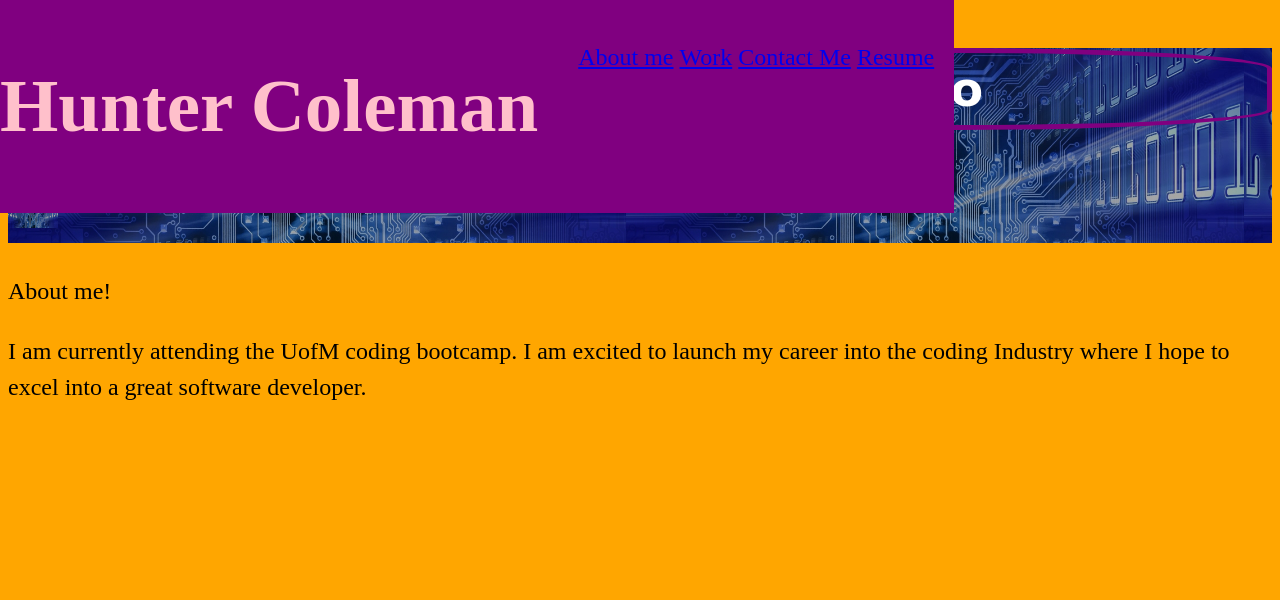
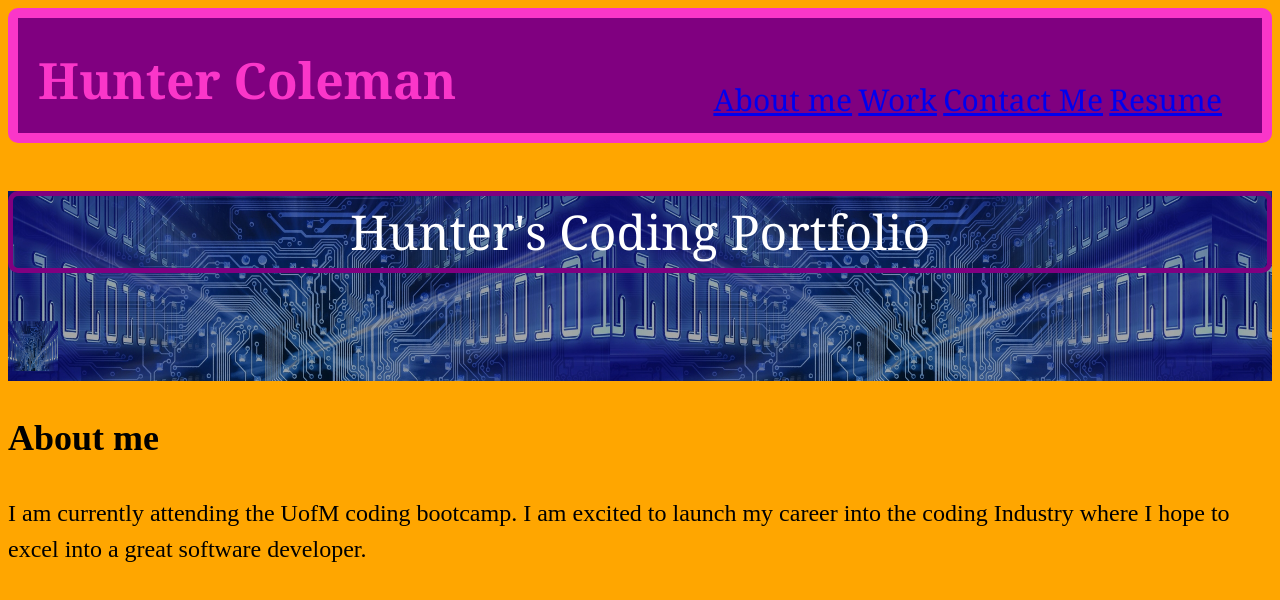
Before and after one commit to Skruphold/Personal-portfolio-H2, a plain HTML site: page index.html in a window 1280 px wide. Drawn offline with Linux system fonts and the light colour scheme.

Commit message:
4th commit

```diff
--- a/Styles.css
+++ b/Styles.css
@@ -5,41 +5,43 @@ body {
 }
 
 header {
+    padding: 20px;
     background-color: purple;
-    position: absolute;
-    top: 0px;
-    left: 0px;
-    display: inline-block;
+    justify-content: space-between 50px;
+    font-family: Georgia, 'Times New Roman', Times, serif;
+    border: solid 10px rgb(250, 54, 201);
+    border-radius: 10px;
+    height: 75px;
 }
 
-h1 {
-    color: pink;
-    font-size: 75px;
+ header h1 {
+    color: rgb(250, 54, 201);
+    font-size: 50px;
     display: inline-block;
+    margin-top: 5px;
 }
 
 header nav {
-    color: pink;
+    color: rgb(250, 54, 201);
     padding-top: 15px;
     margin-right: 20px;
     float: right;
-    font-family: 'Times New Roman', Times, serif;
+    font-family: Georgia, 'Times New Roman', Times, serif;
     font-size: 24px;
 }
 
 header nav ul li {
     display: inline-block;
+    font-size: 30px;
 }
 
-h2 p {
+article p {
     color: white;
     font-size: 48px;
-    font-family: cursive;
+    font-family: Georgia, 'Times New Roman', Times, serif;
     text-align: center;
-    border-style: solid;
-    border-color: purple;
-    border-width: 5px;
-    border-radius: 25%;
+    border: solid 5px purple;
+    border-radius: 10px;
 }
 
 .Cool-subtitle {
--- a/index.html
+++ b/index.html
@@ -31,22 +31,26 @@
         </nav>
     </header>
 
-    <aside>
-        <h2 class="Cool-subtitle">
-            <P>Hunter's Coding Portfolio</P>
-            <img src="assets/Coolsubtitle background.jpg" style="width:50px; height:50px" alt="Photo from my trip to the New England are in the fall">
-        </h2>
-    </aside>
+    <main>
 
-    <main>About me!
+    <article class="Cool-subtitle">
+        <p>Hunter's Coding Portfolio</p>
+        <img src="assets/Coolsubtitle background.jpg" style="width:50px; height:50px" alt="Photo from my trip to the New England are in the fall">
+    </article>
+
+
+    <section>
+        <h2>About me</h2>
         <p>I am currently attending the UofM coding bootcamp. I am excited to launch my career into the coding Industry
             where I hope to excel into a great software developer.
         </p>
+    </Section>
+
     </main>
 
-    <section>
+    <footer>
 
-
+    </footer>
 
 </body>
 </html>
```
